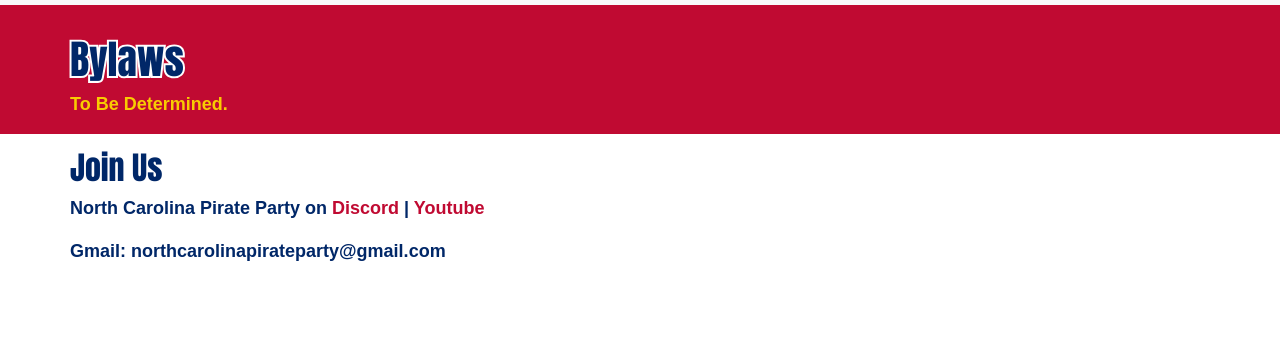
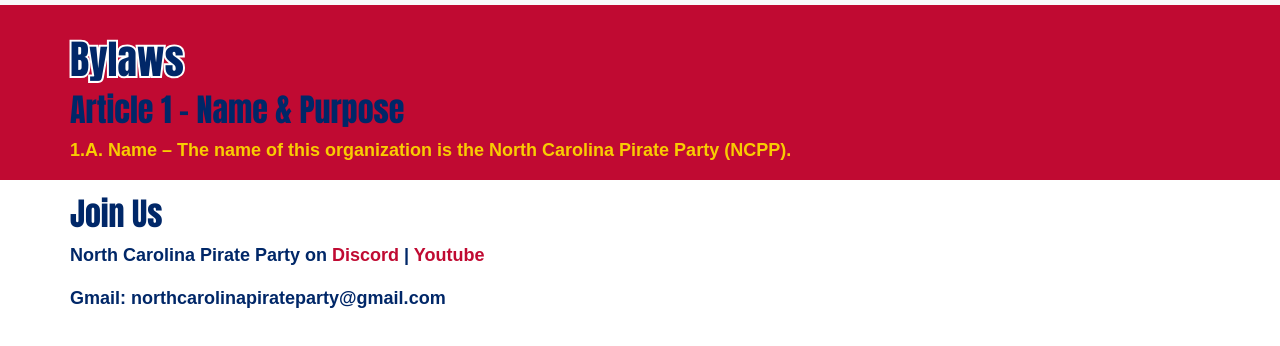
Before and after one commit to northcarolinapirateparty/North-Carolina-Pirate-Party, a plain HTML site: page bylaws.html in a window 1280 px wide. Shown: the part 154-500 px from the top of the page. Drawn offline with nearby package versions, Linux system fonts and the light colour scheme.

Commit message:
Update bylaws.html

```diff
--- a/bylaws.html
+++ b/bylaws.html
@@ -64,7 +64,8 @@
     <div id="row-3" class="container-fluid row gy-0 gx-0">
         <h1 id="welcome">Bylaws</h1>
     <div id="row-3" class="container-fluid-1 row gy-0 gx-0">
-        <p id="intro">To Be Determined.</p>
+        <h2 style="padding-left: 70px; padding-right: 70px; color: #">Article 1 – Name & Purpose</h2>
+            <p id="intro">1.A. Name – The name of this organization is the North Carolina Pirate Party (NCPP).</p>
     </div>
 <!-- Start of Join Page -->
     <div id="row-2" class="row gy-0 gx-0 container-fluid">
```
